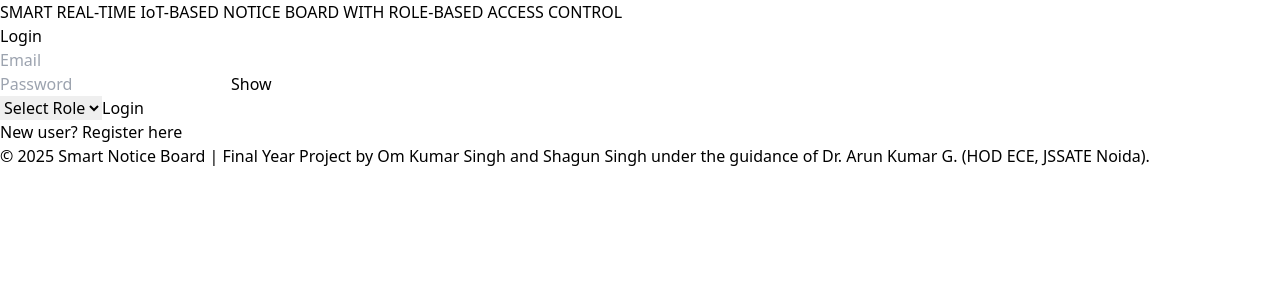
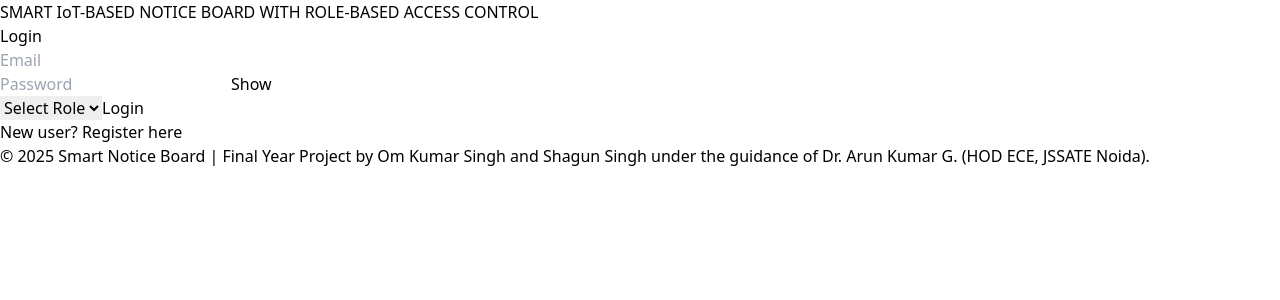
Before and after one commit to om-singh50/Major-Project, a React (Vite) app in the folder client/: page / in a window 1280 px wide. Shown: the top 300 px of the page. Built offline with nearby package versions, Linux system fonts and the light colour scheme.

Commit message:
Update Header.jsx

```diff
--- a/client/src/components/Header.jsx
+++ b/client/src/components/Header.jsx
@@ -1,7 +1,7 @@
 // src/components/Header.jsx
 const Header = () => (
     <header className="bg-[#006A71] text-white p-4 text-center text-xl font-semibold shadow-md">
-      SMART REAL-TIME IoT-BASED NOTICE BOARD WITH ROLE-BASED ACCESS CONTROL
+      SMART IoT-BASED NOTICE BOARD WITH ROLE-BASED ACCESS CONTROL
     </header>
   );
   export default Header;
```
